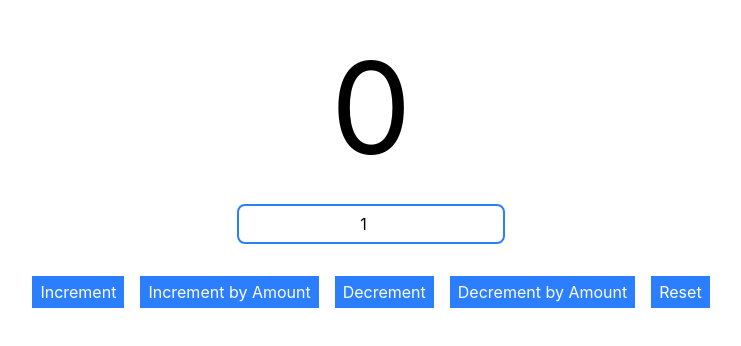
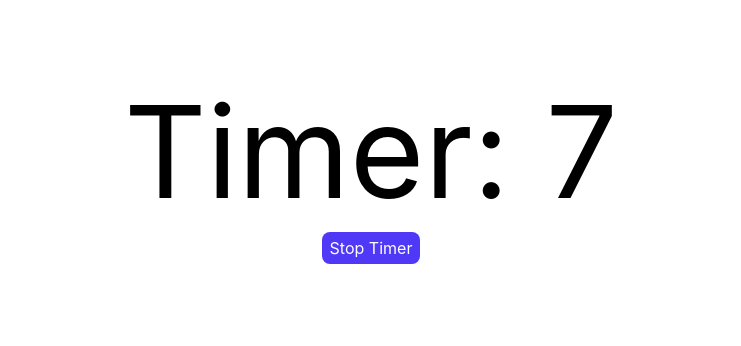
Before and after one commit to T-Harsha-Vardhan/reactjs, a React (Vite) app: page / in a window 1280 px wide. Shown: the part 224-570 px from the top of the page, without its empty margins (269-1010 px from the left). Built offline with nearby package versions, Linux system fonts and the light colour scheme.

Commit message:
Exercise 14: useRef Exercises

```diff
--- a/src/App.jsx
+++ b/src/App.jsx
@@ -1,10 +1,13 @@
 import "./App.css";
-import Counter from "./components/Counter";
+
+import FocusInput from "./components/FocusInput";
+import Timer from "./components/Timer";
 
 const App = () => {
   return (
     <div className="bg-lightblue-50 h-screen w-screen">
-      <Counter />
+      {/* <FocusInput /> */}
+      <Timer />
     </div>
   );
 };
--- /dev/null
+++ b/src/components/FocusInput.jsx
@@ -0,0 +1,25 @@
+import { useRef } from "react";
+
+const FocusInput = () => {
+  const inputRef = useRef(null);
+
+  return (
+    <div className="flex flex-col justify-center items-center w-full h-full gap-2">
+      <input
+        ref={inputRef}
+        type="text"
+        className="border-2 border-gray-500 rounded-lg px-2 py-1"
+      />
+      <button
+        onClick={() => {
+          inputRef.current.focus();
+        }}
+        className="bg-indigo-500 text-white px-2 py-1 rounded-lg cusor-pointer"
+      >
+        Focus Input
+      </button>
+    </div>
+  );
+};
+
+export default FocusInput;
--- /dev/null
+++ b/src/components/Timer.jsx
@@ -0,0 +1,30 @@
+import { useEffect, useRef, useState } from "react";
+
+const Timer = () => {
+  const [count, setCount] = useState(0);
+  const intervalRef = useRef(null);
+
+  useEffect(() => {
+    intervalRef.current = setInterval(() => {
+      setCount((prev) => prev + 1);
+    }, 1000);
+
+    return () => {
+      clearInterval(intervalRef.current);
+    };
+  }, []);
+
+  return (
+    <div className="flex flex-col h-full w-full justify-center items-center gap-4">
+      <h1 className="text-9xl">Timer: {count}</h1>
+      <button
+        onClick={() => clearInterval(intervalRef.current)}
+        className="bg-indigo-600 text-white px-2 py-1 rounded-lg"
+      >
+        Stop Timer
+      </button>
+    </div>
+  );
+};
+
+export default Timer;
```
